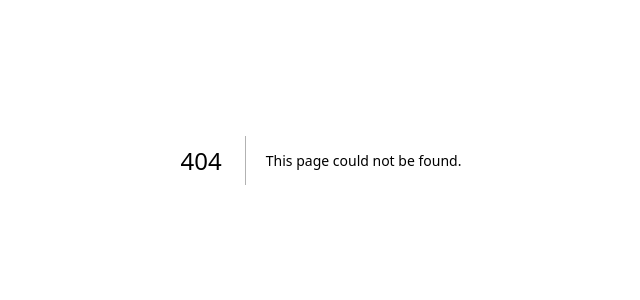
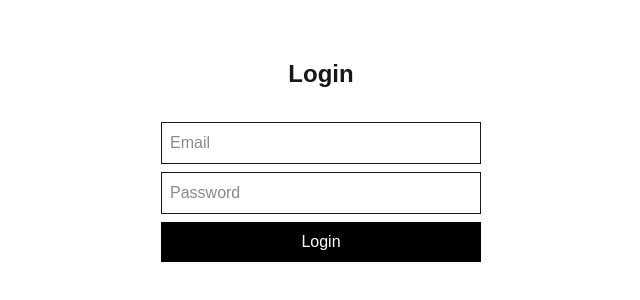
Before and after one commit to Oscarim1/pedidos-churros-cuchito-fe, a Next.js app in the folder pedidos-churros-cuchito-we/: page /login in a window 1280 px wide. Before the commit this address had no page. Shown: the part 240-540 px from the top of the page, without its empty margins (319-959 px from the left). Built offline with nearby package versions, Linux system fonts and the light colour scheme.

Commit message:
Add basic login page

```diff
--- /dev/null
+++ b/pedidos-churros-cuchito-we/src/app/login/page.tsx
@@ -0,0 +1,61 @@
+'use client'
+import { useState } from 'react'
+
+export default function LoginPage() {
+  const [email, setEmail] = useState('')
+  const [password, setPassword] = useState('')
+  const [result, setResult] = useState<any>(null)
+  const [error, setError] = useState<string | null>(null)
+
+  async function handleSubmit(e: React.FormEvent<HTMLFormElement>) {
+    e.preventDefault()
+    setError(null)
+    setResult(null)
+    try {
+      const res = await fetch('http://localhost:3000/api/auth/login', {
+        method: 'POST',
+        headers: { 'Content-Type': 'application/json' },
+        body: JSON.stringify({ email, password })
+      })
+      if (!res.ok) {
+        const text = await res.text()
+        throw new Error(text || 'Request failed')
+      }
+      const data = await res.json()
+      setResult(data)
+    } catch (err: any) {
+      setError(err.message)
+    }
+  }
+
+  return (
+    <div className="flex flex-col items-center justify-center min-h-screen p-4 gap-4">
+      <h1 className="text-2xl font-bold mb-4">Login</h1>
+      <form onSubmit={handleSubmit} className="flex flex-col gap-2 w-80">
+        <input
+          type="email"
+          className="border p-2"
+          placeholder="Email"
+          value={email}
+          onChange={e => setEmail(e.target.value)}
+          required
+        />
+        <input
+          type="password"
+          className="border p-2"
+          placeholder="Password"
+          value={password}
+          onChange={e => setPassword(e.target.value)}
+          required
+        />
+        <button type="submit" className="bg-black text-white py-2">Login</button>
+      </form>
+      {error && <p className="text-red-500">{error}</p>}
+      {result && (
+        <pre className="bg-gray-100 p-2 text-left whitespace-pre-wrap w-80 overflow-x-auto">
+          {JSON.stringify(result, null, 2)}
+        </pre>
+      )}
+    </div>
+  )
+}
--- a/pedidos-churros-cuchito-we/src/app/page.tsx
+++ b/pedidos-churros-cuchito-we/src/app/page.tsx
@@ -1,4 +1,5 @@
 import Image from "next/image";
+import Link from "next/link";
 
 export default function Home() {
   return (
@@ -49,6 +50,12 @@ export default function Home() {
           >
             Read our docs
           </a>
+          <Link
+            className="rounded-full border border-solid border-black/[.08] dark:border-white/[.145] transition-colors flex items-center justify-center hover:bg-[#f2f2f2] dark:hover:bg-[#1a1a1a] hover:border-transparent font-medium text-sm sm:text-base h-10 sm:h-12 px-4 sm:px-5 w-full sm:w-auto"
+            href="/login"
+          >
+            Login
+          </Link>
         </div>
       </main>
       <footer className="row-start-3 flex gap-[24px] flex-wrap items-center justify-center">
```
